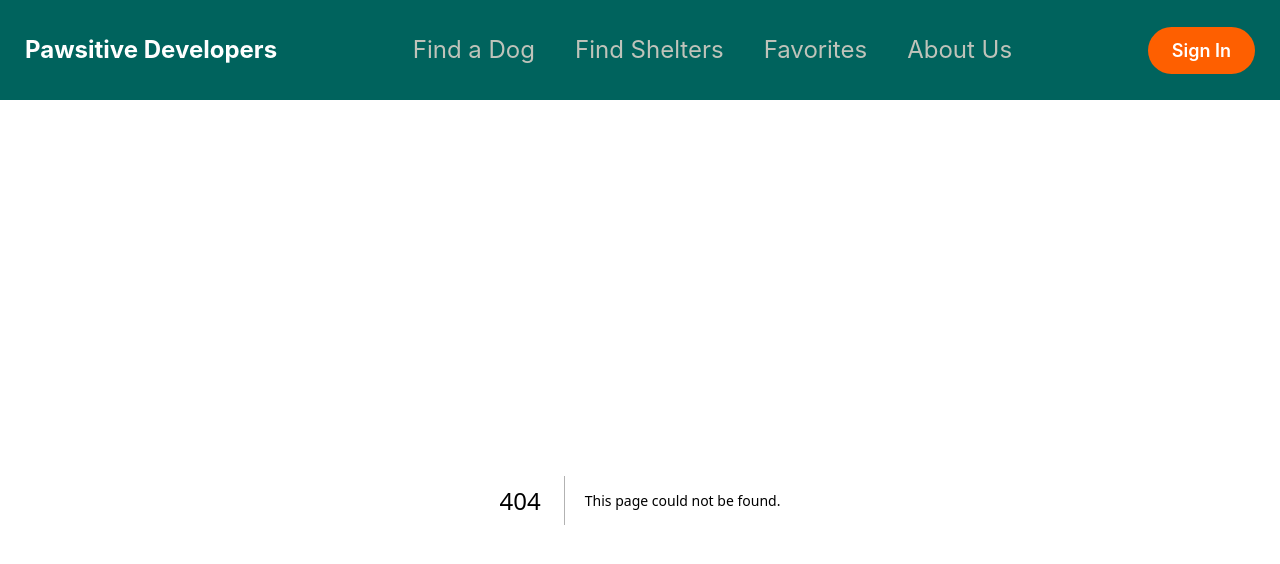
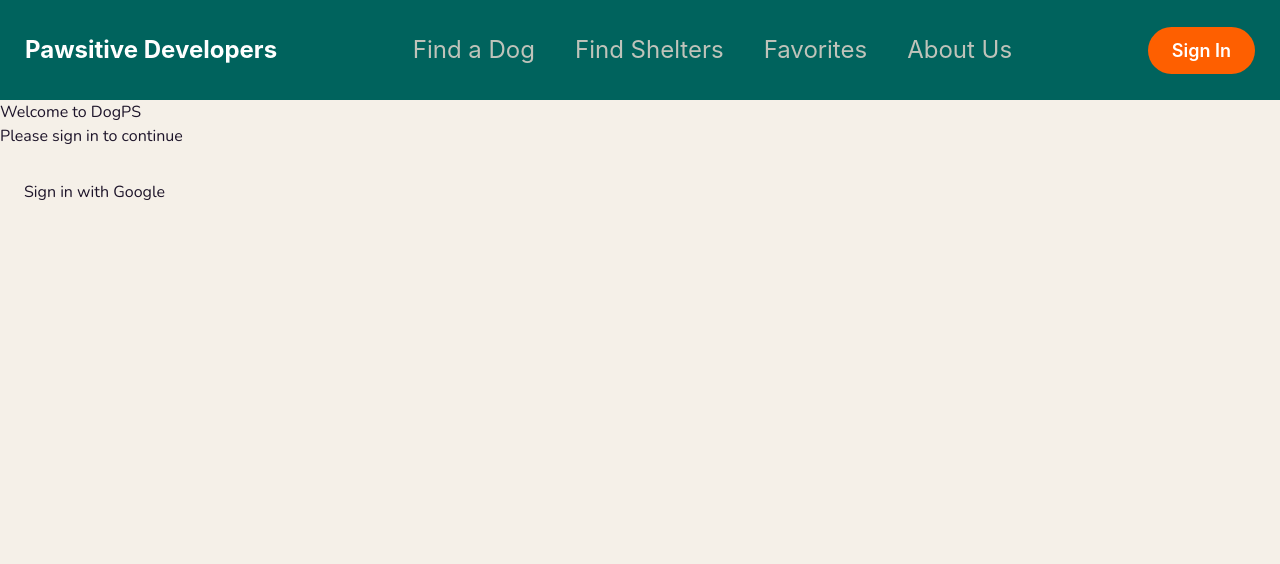
Before and after one commit to alexis-pham/pawsitive-developers, a Next.js app in the folder dogps/frontend/: page /login in a window 1280 px wide. Before the commit this address had no page. Shown: the top 564 px of the page. Built offline with nearby package versions, Linux system fonts and the light colour scheme.

Commit message:
Migrated authentication

```diff
--- /dev/null
+++ b/dogps/frontend/app/callback/page.tsx
@@ -0,0 +1,2 @@
+import Callback from "@/page-components/callback";
+export default function Page() { return <Callback /> }
--- /dev/null
+++ b/dogps/frontend/app/login/page.tsx
@@ -0,0 +1,2 @@
+import Login from "@/page-components/login"
+export default function Page() { return <Login /> }
--- a/dogps/frontend/app/page.tsx
+++ b/dogps/frontend/app/page.tsx
@@ -1,4 +1,4 @@
-import FindADogPage from '@/page-components/find-a-dog'
+import Login from '@/page-components/login'
 export default function Page() {
-  return <FindADogPage />
+  return <Login />
 }
--- /dev/null
+++ b/dogps/frontend/lib/auth.ts
@@ -0,0 +1,8 @@
+// store Google OAuth settings in the config variable
+export const oauth_config = {
+    clientId: "418106702491-qd2kj0pmkmd70usobnltgsfb8177pq8a.apps.googleusercontent.com",
+    redirectUri: "http://localhost:3000/callback",
+    authorizationUrl: "https://accounts.google.com/o/oauth2/v2/auth",
+    scope: "openid profile email",
+    responseType: "code"
+};
--- /dev/null
+++ b/dogps/frontend/page-components/callback.tsx
@@ -0,0 +1,42 @@
+"use client";
+import { useEffect } from "react";
+import { useSearchParams, useRouter } from "next/navigation";
+
+function Callback() {
+  const searchParams = useSearchParams();
+  const router = useRouter();
+
+  useEffect(() => {
+    const code = searchParams.get("code");
+
+    if (code) {
+      fetch("http://localhost:3001/auth/callback", {
+        method: "POST",
+        headers: {
+          "Content-Type": "application/json",
+        },
+        body: JSON.stringify({ code }),
+      })
+        .then((response) => response.json())
+        .then((data) => {
+          localStorage.setItem("user", JSON.stringify(data.user));
+          localStorage.setItem("token", data.token);
+          router.push("/find-a-dog");
+        })
+        .catch((error) => {
+          console.error("Authentication failed:", error);
+          router.push("/");
+        });
+    } else {
+      router.push("/");
+    }
+  }, [searchParams, router]);
+
+  return (
+    <div>
+      <h2>Logging you in...</h2>
+    </div>
+  );
+}
+
+export default Callback;
--- /dev/null
+++ b/dogps/frontend/page-components/login.tsx
@@ -0,0 +1,37 @@
+"use client";
+import {oauth_config} from '../lib/auth';
+
+// Login page with login button that is hooked up to Google's oauth authentication
+function Login() {
+  const handleGoogleLogin = () => {
+    const params = new URLSearchParams({
+      client_id: oauth_config.clientId,
+      redirect_uri: oauth_config.redirectUri,
+      response_type: oauth_config.responseType,
+      scope: oauth_config.scope,
+    });
+
+    const authUrl = `${oauth_config.authorizationUrl}?${params.toString()}`;
+    window.location.href = authUrl;
+  };
+
+  return (
+    <div>
+      <h1>Welcome to DogPS</h1>
+      <p>Please sign in to continue</p>
+      <button
+        onClick={handleGoogleLogin}
+        style={{
+          padding: '12px 24px',
+          fontSize: '16px',
+          cursor: 'pointer',
+          marginTop: '20px'
+        }}
+      >
+        Sign in with Google
+      </button>
+    </div>
+  );
+}
+
+export default Login;
```
Also changed, not shown: dogps/frontend/app/find-shelters/page.tsx (line endings or trailing spaces), 1 other file (tests, documents, lock files or other folders).
